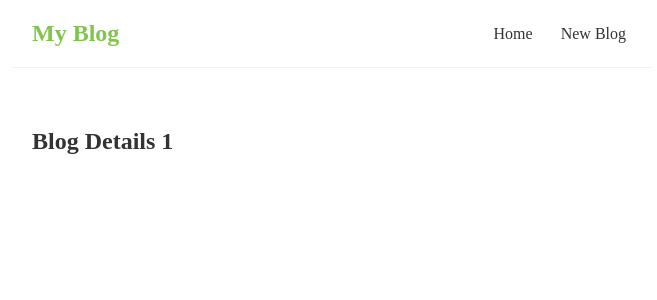
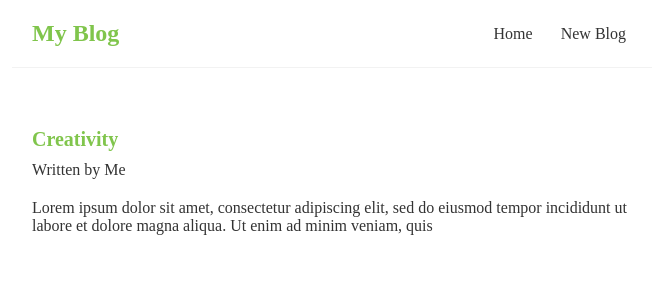
Before and after one commit to Shiela-P/learn_react, a React (Vite) app: page /blogs/1 in a window 1280 px wide. Shown: the top 300 px of the page, without its empty margins (308-965 px from the left). Built offline with nearby package versions, Linux system fonts and the light colour scheme; data requests are answered from the project's data file; a web font is replaced by a local one.

Commit message:
Using custom hook to display data from a database ased on URL param

```diff
--- a/src/BlogDetails.jsx
+++ b/src/BlogDetails.jsx
@@ -1,11 +1,21 @@
 import { useParams } from "react-router-dom";
+import useFetch from './useFetch';
 
 const BlogDetails = () => {
     const { id } = useParams();
+    const { data: blog, error, isPending} = useFetch('http://localhost:3000/blogs/' + id);
 
     return (
         <div className="blog-details">
-            <h2>Blog Details { id } </h2>
+            {isPending && <div>Loading...</div>}
+            {error && <div>{error}</div>}
+            {blog && (
+                <article>
+                    <h2>{blog.title}</h2>
+                    <p>Written by { blog.author }</p>
+                    <div>{ blog.body }</div>
+                </article>
+            )}
         </div>
     );
 }
--- a/src/index.css
+++ b/src/index.css
@@ -51,3 +51,22 @@
 .blog-preview a {
   text-decoration: none;
 }
+
+.blog-details h2{
+  font-size: 20px;
+  color: #80c54c;
+  margin-bottom: 10px;
+}
+
+.blog-details div{
+  margin: 20px 0;
+}
+
+.blog-details button{
+  background: #80c54c;
+  color: #fff;
+  border: 0;
+  padding: 8px;
+  border-radius: 8px;
+  cursor: pointer;
+}
```
